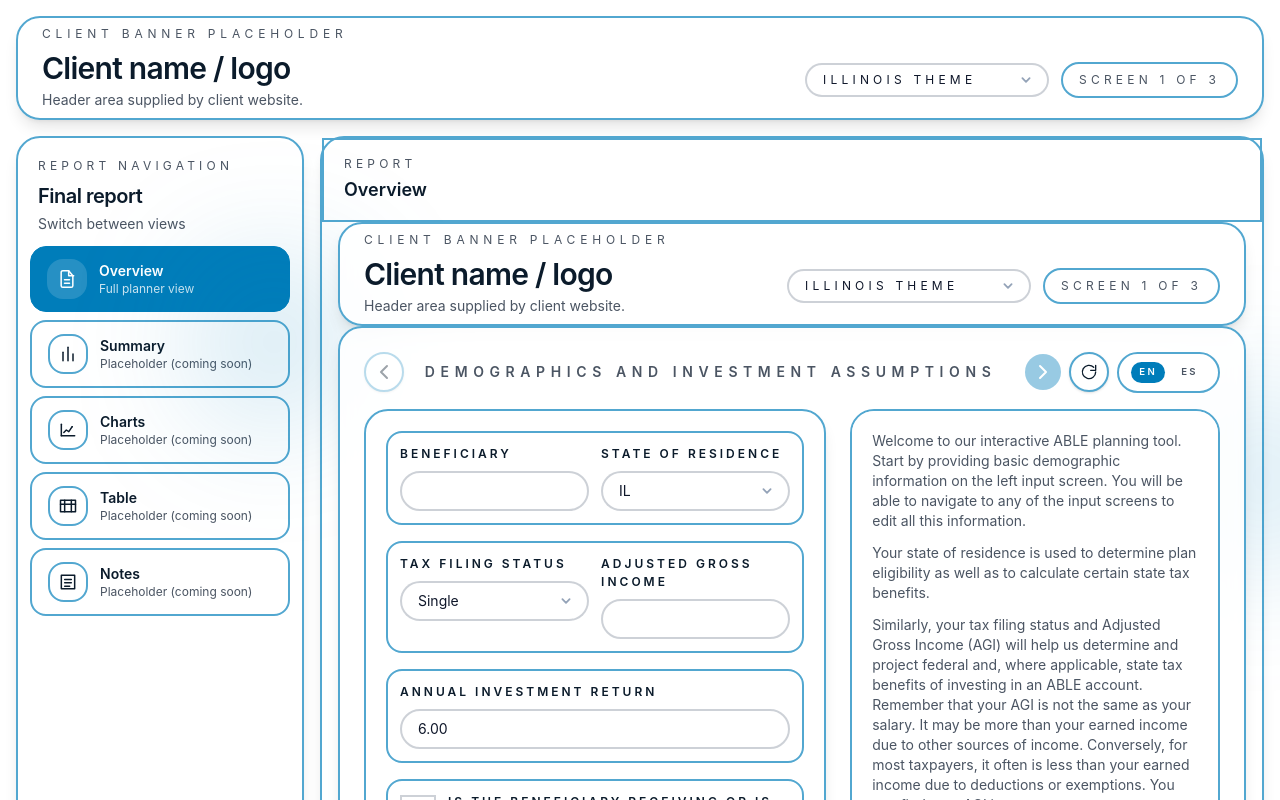
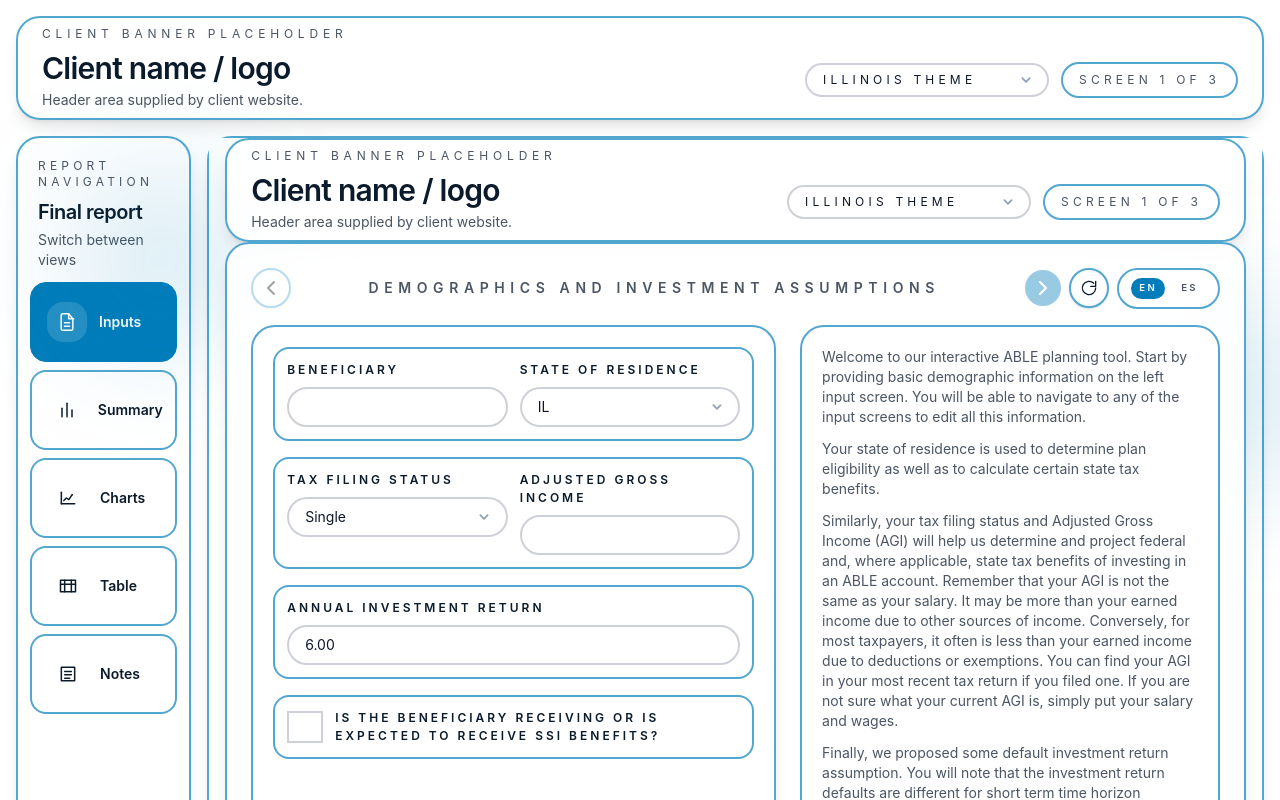
Before and after one commit to KAtheras/able, a Next.js app: page /report in a window 1280 px wide. Shown: the top 800 px of the page. Built offline with nearby package versions, Linux system fonts and the light colour scheme; what @react-pdf/renderer would draw is missing.

Commit message:
Adjust report page layout

```diff
--- a/src/app/report/page.tsx
+++ b/src/app/report/page.tsx
@@ -126,7 +126,7 @@ function classNames(...parts: Array<string | false | null | undefined>) {
 export default function ReportShellPage() {
   const tabs: ReportTab[] = useMemo(
     () => [
-      { id: "overview", label: "Overview", icon: <IconDoc /> },
+      { id: "overview", label: "Inputs", icon: <IconDoc /> },
       { id: "summary", label: "Summary", icon: <IconBars /> },
       { id: "charts", label: "Charts", icon: <IconChart /> },
       { id: "table", label: "Table", icon: <IconTable /> },
@@ -186,7 +186,7 @@ export default function ReportShellPage() {
             </div>
           </div>
         </header>
-        <div className="grid min-h-[calc(100vh-2rem)] grid-cols-1 gap-4 mt-4 md:grid-cols-[18rem_1fr]">
+        <div className="grid min-h-[calc(100vh-2rem)] grid-cols-1 gap-4 mt-4 md:grid-cols-[10.95rem_1fr]">
           {/* Left rail (desktop) */}
           <aside className="hidden md:flex flex-col rounded-3xl border border-[color:var(--theme-border)] bg-[color:var(--theme-surface-1)] shadow-lg backdrop-blur">
             <div className="px-5 pt-5 pb-3">
@@ -211,6 +211,7 @@ export default function ReportShellPage() {
             onClick={() => setActiveTab(t.id)}
             className={classNames(
               "group flex items-center gap-3 rounded-2xl border px-4 py-3 text-left transition",
+              "min-h-[5rem]",
               isActive
                 ? "border-[color:var(--theme-accent)] bg-[color:var(--theme-accent)] text-[color:var(--theme-accent-text)]"
                 : "border-[color:var(--theme-border)] bg-[color:var(--theme-surface)] text-[color:var(--theme-fg)] hover:bg-[color:var(--theme-surface-1)]",
@@ -219,72 +220,26 @@ export default function ReportShellPage() {
           >
                     <span
                       className={classNames(
-                        "inline-flex h-10 w-10 items-center justify-center rounded-2xl border",
+                        "inline-flex h-10 w-10 items-center justify-center rounded-2xl",
                         isActive
-                          ? "border-transparent bg-white/15"
-                          : "border-[color:var(--theme-border)] bg-[color:var(--theme-surface-1)]",
+                          ? "bg-white/15"
+                          : "bg-[color:var(--theme-surface-1)]",
                       )}
                     >
                       <span className="text-current">{t.icon}</span>
                     </span>
                     <span className="flex min-w-0 flex-col">
                       <span className="text-sm font-semibold">{t.label}</span>
-                      <span
-                        className={classNames(
-                          "text-xs",
-                          isActive
-                            ? "text-[color:var(--theme-accent-text)]/80"
-                            : "text-[color:var(--theme-muted)]",
-                        )}
-                      >
-                        {t.id === "overview"
-                          ? "Full planner view"
-                          : "Placeholder (coming soon)"}
-                      </span>
                     </span>
                   </button>
                 );
               })}
             </nav>
 
-            <div className="mt-auto px-5 pb-5">
-              <div className="rounded-2xl border border-[color:var(--theme-border)] bg-[color:var(--theme-surface)] p-4 text-xs text-[color:var(--theme-muted)]">
-                For now, only <span className="font-semibold">Overview</span>{" "}
-                is wired. The other tabs will become real report pages later.
-              </div>
-            </div>
           </aside>
 
           {/* Main panel */}
           <main className="min-h-0 rounded-3xl border border-[color:var(--theme-border)] bg-[color:var(--theme-surface-1)] shadow-lg backdrop-blur">
-            {/* Top mini header (mobile + desktop) */}
-            <div className="flex items-center justify-between gap-3 border-b border-[color:var(--theme-border)] px-5 py-4">
-              <div className="min-w-0">
-                <p className="text-xs uppercase tracking-[0.35em] text-[color:var(--theme-muted)]">
-                  Report
-                </p>
-                <p className="mt-1 truncate text-lg font-semibold">
-                  {tabs.find((t) => t.id === activeTab)?.label ?? "Overview"}
-                </p>
-              </div>
-
-              {/* Small tab switcher on mobile */}
-              <div className="flex md:hidden">
-                <select
-                  className="rounded-2xl border border-[color:var(--theme-border)] bg-[color:var(--theme-surface)] px-3 py-2 text-xs uppercase tracking-[0.35em] text-[color:var(--theme-muted)]"
-                  value={activeTab}
-                  onChange={(e) => setActiveTab(e.target.value as ReportTabId)}
-                  aria-label="Select report section"
-                >
-                  {tabs.map((t) => (
-                    <option key={t.id} value={t.id}>
-                      {t.label}
-                    </option>
-                  ))}
-                </select>
-              </div>
-            </div>
-
             <div className="min-h-0">
               {activeTab === "overview" ? (
                 // This is the key: the existing planner page renders here
```
Lines whose indentation alone changed are shown as unchanged.
